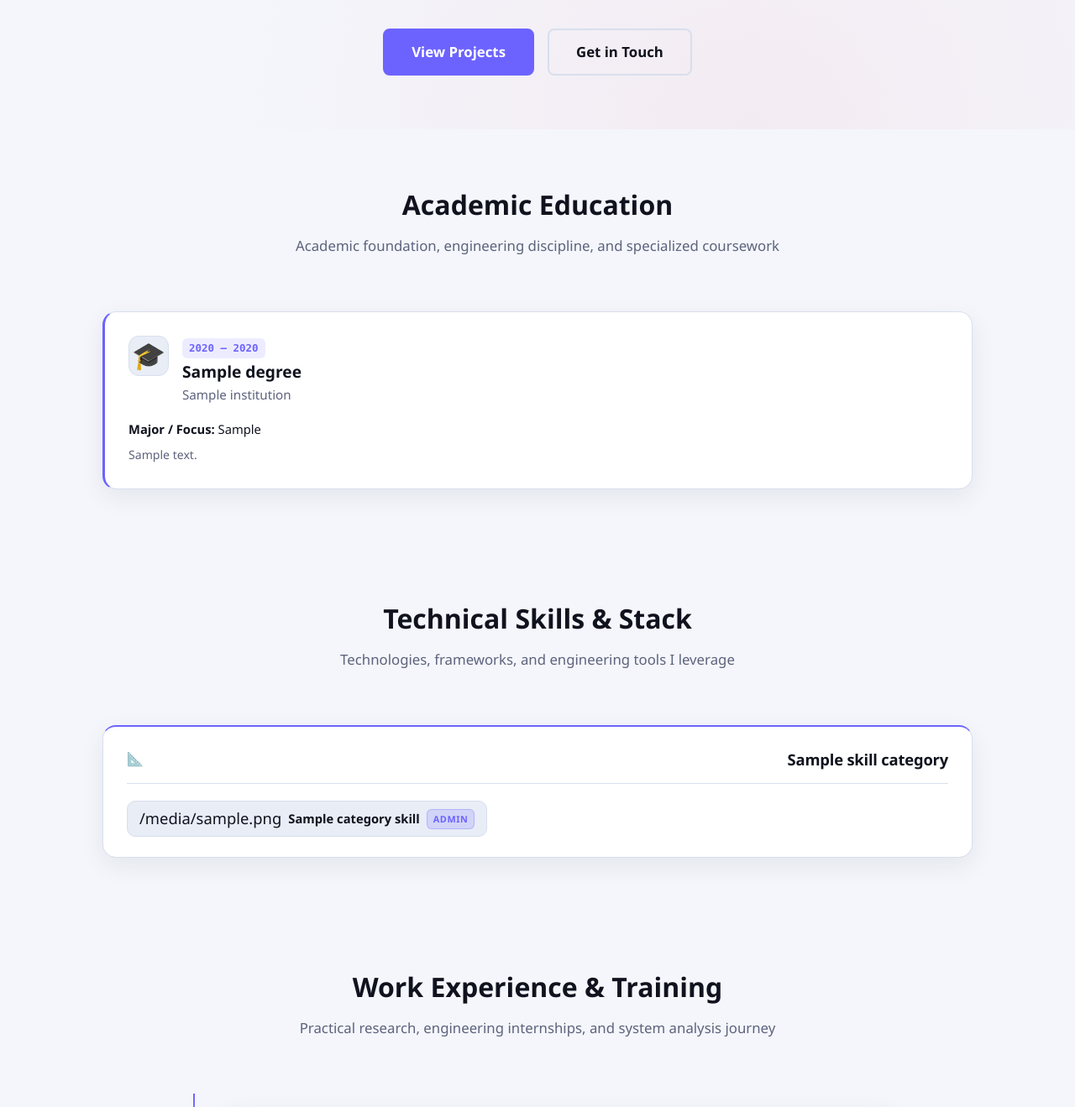
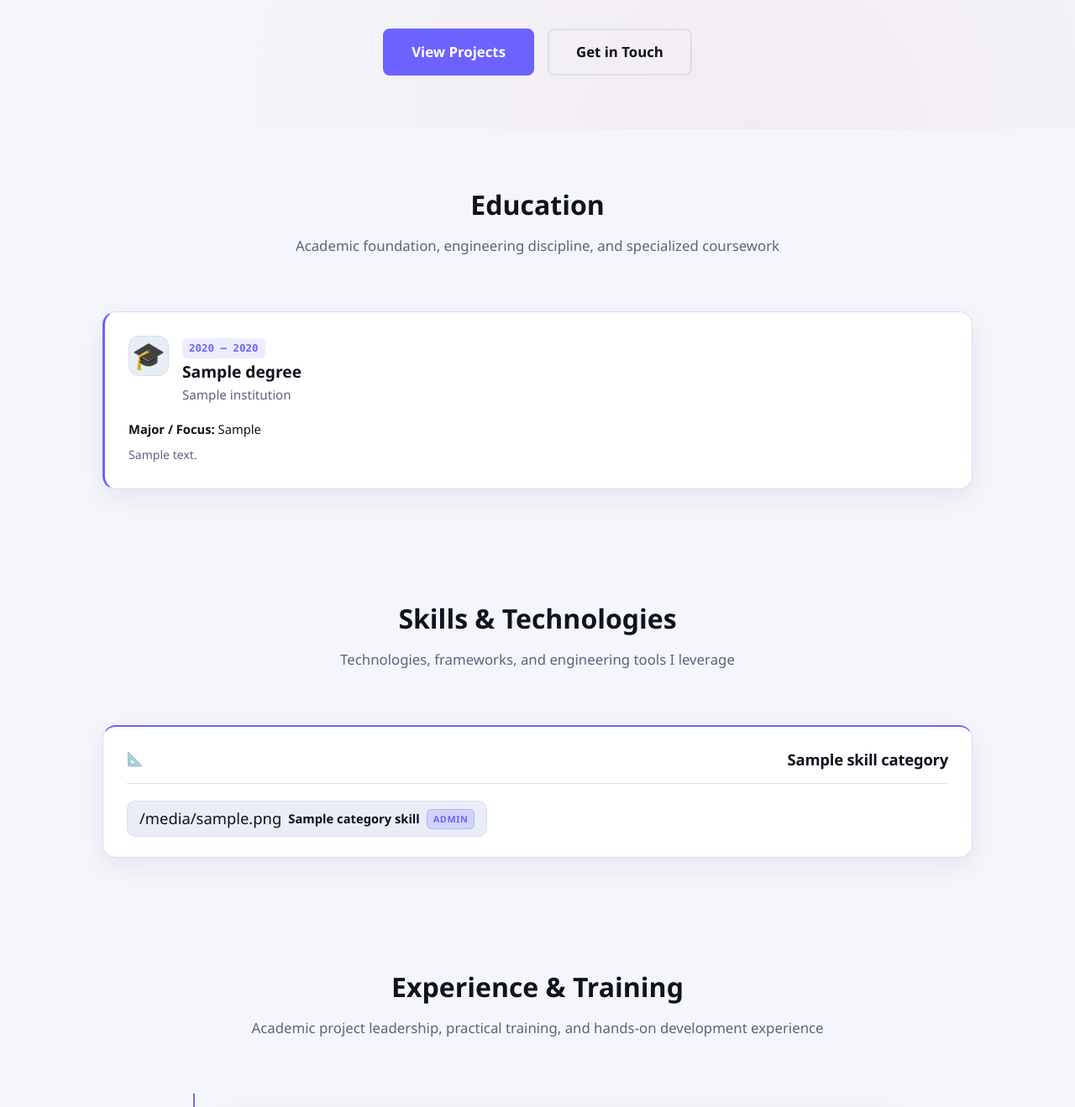
Before and after one commit to R3Dzf/portfolio, a Flask app: template templates/index.html in a window 1280 px wide. Shown: the part 708-2027 px from the top of the page at 84% size. Run offline with Flask 3, Linux system fonts and the light colour scheme; data comes from the database, SQL or seed files in the repository; the template is opened without the code that fills it: most values are stand-ins (such as "Sample title", 1, 10 or a date in 2020); grey boxes marked "Sample" are stand-in pictures.

Commit message:
Refine public portfolio

```diff
--- a/templates/index.html
+++ b/templates/index.html
@@ -1,5 +1,5 @@
 {% extends "base.html" %}
-{% block title %}{{ settings.site_title if settings and settings.site_title else ((settings.name if settings and settings.name else 'Ahmed Bosha') ~ ' — Engineering & Software Portfolio') }}{% endblock %}
+{% block title %}{{ settings.site_title if settings and settings.site_title else ((settings.name if settings and settings.name else 'Ahmed Youssef Bosha') ~ ' — Engineering Portfolio') }}{% endblock %}
 
 {% block body %}
 <!-- ===== Navigation ===== -->
@@ -93,10 +93,10 @@
 
         {# Hidden data container for typing phrases #}
         <div id="typingData" style="display:none;"
-             data-phrases="{{ settings.typing_texts if settings and settings.typing_texts else 'Engineering Student,Software Developer,Problem Solver,Automation Enthusiast' }}"></div>
+             data-phrases="{{ settings.typing_texts if settings and settings.typing_texts else 'AI & Machine Learning,Computer Vision,Software Development,Control Systems & Robotics' }}"></div>
 
         <p class="hero__bio reveal" style="--delay: 0.4s;">
-            {{ settings.bio if settings and settings.bio else 'Class of 2029. Passionate about automation, system analysis, and problem-solving. I build tools that turn complex workflows into clean, efficient solutions.' }}
+            {{ settings.bio if settings and settings.bio else 'Computer & Control Engineering student at Tanta University, building practical projects across AI, computer vision, control systems, and software development.' }}
         </p>
 
         <div class="hero__cta reveal" style="--delay: 0.5s;">
@@ -120,7 +120,7 @@
 {% if education_list %}
 <section class="section" id="education">
     <div class="container">
-        <h2 class="section__title reveal">Academic Education</h2>
+        <h2 class="section__title reveal">Education</h2>
         <p class="section__subtitle reveal">Academic foundation, engineering discipline, and specialized coursework</p>
 
         <div class="education-grid">
@@ -153,7 +153,7 @@
 {% if skill_categories %}
 <section class="section" id="skills">
     <div class="container">
-        <h2 class="section__title reveal">Technical Skills &amp; Stack</h2>
+        <h2 class="section__title reveal">Skills &amp; Technologies</h2>
         <p class="section__subtitle reveal">Technologies, frameworks, and engineering tools I leverage</p>
 
         <div class="skill-categories-grid">
@@ -191,8 +191,8 @@
 {% if experiences_list %}
 <section class="section" id="experience">
     <div class="container">
-        <h2 class="section__title reveal">Work Experience &amp; Training</h2>
-        <p class="section__subtitle reveal">Practical research, engineering internships, and system analysis journey</p>
+        <h2 class="section__title reveal">Experience &amp; Training</h2>
+        <p class="section__subtitle reveal">Academic project leadership, practical training, and hands-on development experience</p>
 
         <div class="timeline">
             {% for exp in experiences_list %}
@@ -224,7 +224,7 @@
 {% if services_list %}
 <section class="section" id="services">
     <div class="container">
-        <h2 class="section__title reveal">Technical Focus</h2>
+        <h2 class="section__title reveal">Areas of Focus</h2>
         <p class="section__subtitle reveal">Areas where I apply engineering, software development, and AI in practical projects</p>
 
         <div class="services-grid">
@@ -247,31 +247,37 @@
         <p class="section__subtitle reveal">Selected engineering, AI, and software projects from coursework and independent development</p>
 
         {% if projects %}
-        <!-- Interactive Category Filters (Centered Segmented Bar) -->
+        <!-- Project filters -->
         <div class="project-filters-wrap reveal">
             <div class="project-filters">
                 <button type="button" class="project-filter-btn active" data-filter="all">
                     All Projects <span class="filter-count">{{ projects | length }}</span>
                 </button>
-                {% set tech_set = [] %}
-                {% for p in projects %}
-                    {% for t in p.tech_stack.split(',') %}
-                        {% set clean_t = t.strip() %}
-                        {% if clean_t and clean_t not in tech_set and tech_set | length < 5 %}
-                            {% set _ = tech_set.append(clean_t) %}
-                            <button type="button" class="project-filter-btn" data-filter="{{ clean_t | lower }}">
-                                {{ clean_t }}
-                            </button>
-                        {% endif %}
-                    {% endfor %}
-                {% endfor %}
+                <button type="button" class="project-filter-btn" data-filter="ai">AI &amp; Vision</button>
+                <button type="button" class="project-filter-btn" data-filter="web">Web</button>
+                <button type="button" class="project-filter-btn" data-filter="engineering">Engineering</button>
+                <button type="button" class="project-filter-btn" data-filter="python">Python</button>
             </div>
         </div>
 
         <div class="projects-grid" id="projectsGrid">
             {% for p in projects %}
+            {% set project_blob = ((p.tech_stack or '') ~ ' ' ~ (p.title or '')) | lower %}
+            {% set project_groups = [] %}
+            {% if 'tensorflow' in project_blob or 'opencv' in project_blob or 'machine learning' in project_blob or 'computer vision' in project_blob %}
+                {% set _ = project_groups.append('ai') %}
+            {% endif %}
+            {% if 'flask' in project_blob or 'fastapi' in project_blob or 'javascript' in project_blob or 'html' in project_blob or 'css' in project_blob %}
+                {% set _ = project_groups.append('web') %}
+            {% endif %}
+            {% if 'digital logic' in project_blob or 'computer architecture' in project_blob or 'electronics' in project_blob or 'control' in project_blob or 'sympy' in project_blob %}
+                {% set _ = project_groups.append('engineering') %}
+            {% endif %}
+            {% if 'python' in project_blob or 'fastapi' in project_blob or 'flask' in project_blob %}
+                {% set _ = project_groups.append('python') %}
+            {% endif %}
             <article class="project-card reveal"
-                     data-tags="{{ p.tech_stack | lower }} {{ p.title | lower }}"
+                     data-tags="{{ project_blob }} {{ project_groups | join(' ') }}"
                      style="--delay: {{ loop.index0 * 0.12 }}s;">
                 {# Project Image (if present) #}
                 {% if p.image %}
@@ -534,9 +540,11 @@
 <footer class="footer">
     <div class="container footer__inner">
         <p>{{ master_settings.footer_text if master_settings and master_settings.footer_text else '© 2026 Ahmed Youssef Bosha' }}</p>
+        {% if session.get('user_id') %}
         <p class="footer__credit">
-            <a href="{{ url_for('admin_dashboard') }}" class="footer__admin-link">Admin CMS</a>
+            <a href="{{ url_for('admin_dashboard') }}" class="footer__admin-link">Dashboard</a>
         </p>
+        {% endif %}
     </div>
 </footer>
 
```
